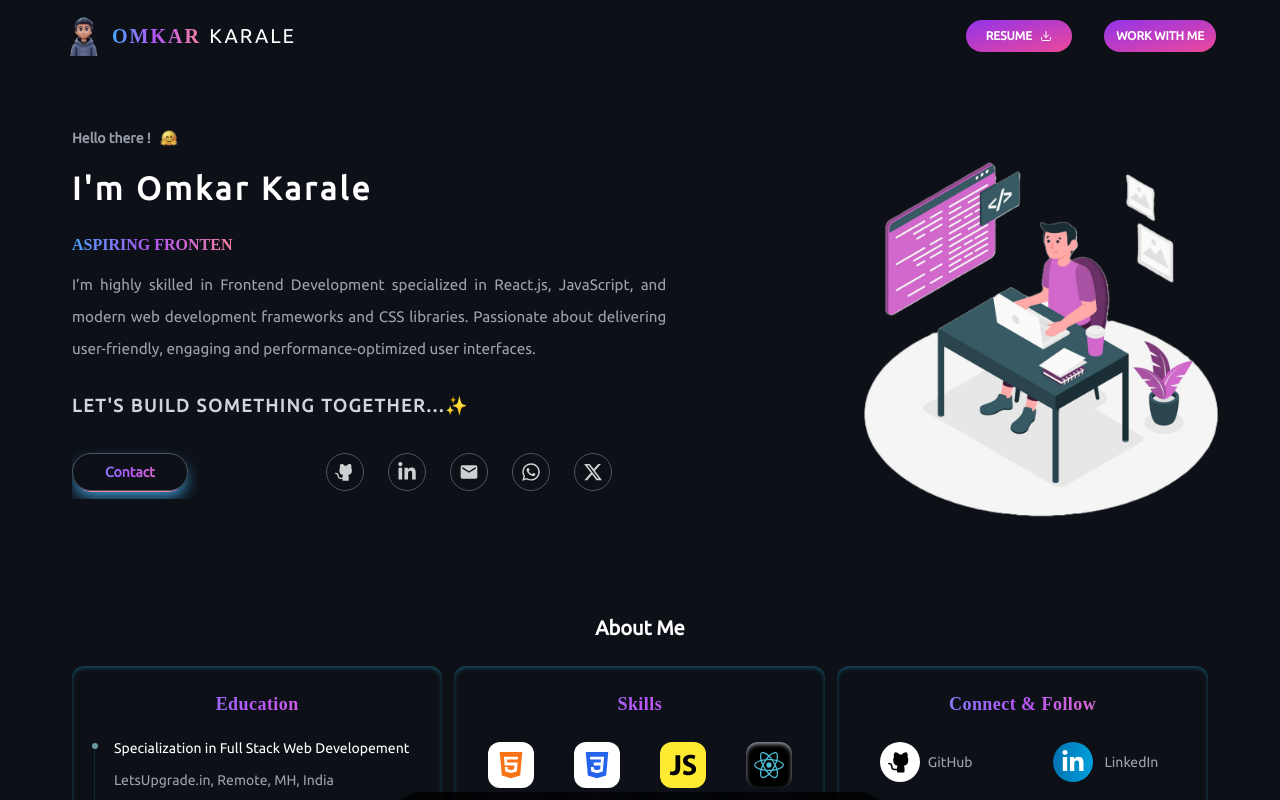
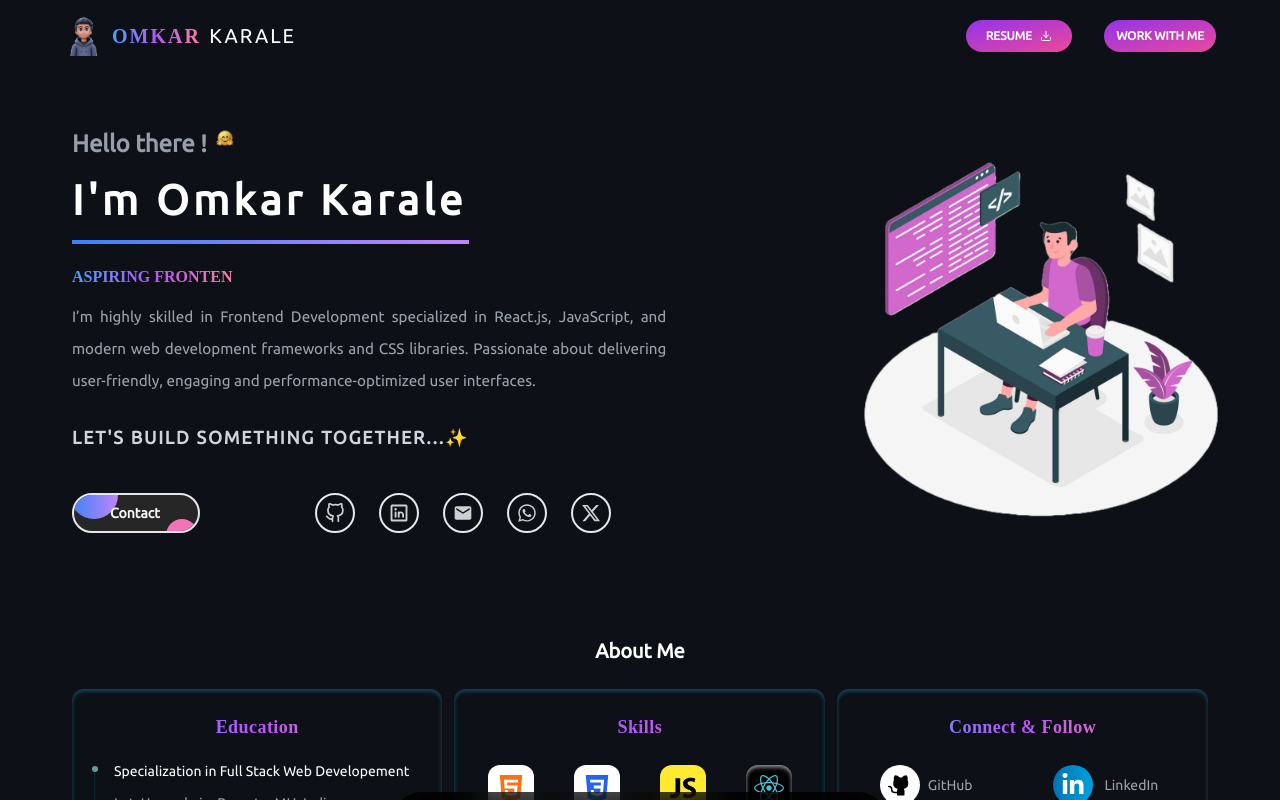
Before and after one commit to onkar895/ONKAR-PORTFOLIO, a React (Vite) app: page / in a window 1280 px wide. Shown: the top 800 px of the page. Built offline with nearby package versions, Linux system fonts and the light colour scheme.

Commit message:
Updated the required Components for more better UI and UX

```diff
--- a/src/Components/Banner.jsx
+++ b/src/Components/Banner.jsx
@@ -3,7 +3,9 @@
 import React from 'react'
 import { FaLinkedinIn } from "react-icons/fa";
 import { FaXTwitter, FaWhatsapp } from "react-icons/fa6";
-import { FiDownload } from "react-icons/fi";
+import { PiLinkedinLogoBold } from "react-icons/pi";
+import { IoLogoLinkedin } from "react-icons/io5";
+import { FiDownload, FiGithub } from "react-icons/fi";
 import { MdEmail } from "react-icons/md";
 import { PiGithubLogoFill } from "react-icons/pi";
 import { TypeAnimation } from "react-type-animation";
@@ -14,7 +16,8 @@ import Profile from '../assets/Profile.png'
 
 const Banner = () => {
 
-  const Icons = "bg-transparent rounded-full border border-gray-600 text-white/80 hover:text-white p-2 transition-all ease-in-out duration-300 hover:shadow-inner hover:shadow-cyan-500 hover:brightness-200 hover:scale-95"
+  const Icons = "rounded-full border-2 text-white/80 font-extrabold p-2 transition-all ease-in-out duration-300 hover:text-white hover:shadow-inner hover:shadow-white hover:brightness-200 hover:scale-95";
+
 
   const Contact = 'bg-transparent border border-gray-600 hover:border-cyan-900 rounded-full px-8 py-2 flex items-center text-gradient text-sm cursor-pointer hover:brightness-200 md:brightness-100 brightness-150 md:shadow-[0_2px_0_-2px_#B855F9,0_5px_0_-4px_#F8829E,0_8px_16px_-3px_#42A6E3] transition-all ease-in-out duration-500'
 
@@ -23,9 +26,10 @@ const Banner = () => {
       <div className='md:px-4 px-1'>
         <div className='lg:flex lg:space-y-0 space-y-14'>
           <div className='flex flex-col lg:gap-2 gap-4 max-sm:mt-10 max-sm:mx-auto lg:w-[80%] lg:pl-8 md:px-2 lg:px-0'>
-            <div className='space-y-4 lg:w-[30vw] w-full flex flex-col max-sm:items-center md:items-center lg:items-start hide-scrollbar'>
-              <h1 className='flex gap-2 lg:text-sm text-2xl font-bold animate-pulse text-gray-400 cursor-pointer hover:-translate-y-1 transition-all duration-500'>Hello there ! <img src={HII} alt="" className='w-7 h-7 lg:w-5 lg:h-5' /></h1>
-              <h1 className='font-bold py-2 lg:text-[40px] text-[36px] min-[320px]:text-[32px] min-[1024px]:text-[32px] tracking-widest'> I'm Omkar <span>Karale</span></h1>
+            <div className='space-y-4 lg:w-[31vw] w-full flex flex-col max-sm:items-center md:items-center lg:items-start hide-scrollbar'>
+              <h1 className='flex gap-2 lg:text-md text-2xl font-bold animate-pulse text-gray-400 cursor-pointer hover:-translate-y-1 transition-all duration-500'>Hello there ! <img src={HII} alt="" className='w-7 h-7 lg:w-5 lg:h-5' /></h1>
+              <h1 className='font-extrabold py-2 lg:text-[40px] text-[36px] min-[320px]:text-[32px] min-[1024px]:text-[42px] tracking-widest'> I'm Omkar Karale</h1>
+              <div className='w-full h-1 bg-gradient-to-l from-purple-400 to-blue-500 animate-slideFade'></div>
               <div className='text-[20px] min-[320px]:text-[18px] min-[1024px]:text-[16px] font-semibold uppercase'>
                 <TypeAnimation
                   sequence={["Aspiring Frontend Enthusiast", 2000, "Passionate Web Developer", 2000, "Eager Learner of Web Wizardry", 2000]}
@@ -44,24 +48,30 @@ const Banner = () => {
               <div className="tracking-widest shadow-2x font-bold hide-scrollbar">
                 <h1 data-aos="fade-up" data-aos-duration="2000" className='text-gray-300 max-sm:text-sm'>LET'S BUILD SOMETHING TOGETHER...✨</h1>
               </div>
-              <div className='flex min-[1024px]:flex-nowrap min-[1024px]:gap-10 flex-wrap justify-between md:w-[70.2%] w-[100%] max-sm:gap-y-10 md:gap-y-5 lg:gap-y-0 py-2 cursor-pointer'>
+              <div className='flex min-[1024px]:flex-nowrap min-[1024px]:gap-10 flex-wrap justify-between md:w-[70%] w-[100%] max-sm:gap-y-10 md:gap-y-5 lg:gap-y-0 py-4 cursor-pointer'>
                 <NavLink to='https://drive.google.com/file/d/12c7P3RFzzo-7xWmmPeDOFt5JIkaebgQG/view?usp=sharing' className='flex items-center gap-2 text-sm btn px-6 py-2 md:hidden hover:-translate-y-1.2 transition-all duration-500'>
                   <span>Resume</span>
                   <FiDownload className='text-sm' />
                 </NavLink>
-                <NavLink to='/contact'
-                  className={Contact}>
-                  <span className='font-bolder'>Contact</span>
+
+                <NavLink to='/contact'>
+                  <button class="border-2 text-gray-50  duration-300 relative group cursor-pointer overflow-hidden h-10 w-32 rounded-full bg-neutral-800 p-2  font-extrabold hover:bg-black/90">
+                    <div class="absolute group-hover:-top-1 group-hover:-right-2 z-10 w-16 h-16 rounded-full group-hover:scale-150  duration-700 right-12 top-12 bg-purple-500"></div>
+                    <div class="absolute group-hover:-top-1 group-hover:-right-2 z-10 w-12 h-12 rounded-full group-hover:scale-150  duration-700 right-20 -top-6 bg-gradient-to-l from-purple-400 to-blue-500"></div>
+                    <div class="absolute group-hover:-top-1 group-hover:-right-2 z-10 w-8 h-8   rounded-full group-hover:scale-150  duration-700 right-32 bottom-6 bg-orange-300"></div>
+                    <div class="absolute group-hover:-top-1 group-hover:-right-2 z-10 w-8 h-8   rounded-full group-hover:scale-150  duration-700 right-0 top-6 bg-pink-400"></div>
+                    <p class="z-10 absolute bottom-2 left-9 text-sm"><span className=''>Contact</span></p>
+                  </button>
                 </NavLink>
                 <div className="flex items-center space-x-6 max-sm:w-[100%] justify-between overflow-hidden text-xl max-sm:mx-auto">
                   <div className={Icons}>
                     <a href="https://github.com/onkar895">
-                      <PiGithubLogoFill />
+                      <FiGithub />
                     </a>
                   </div>
                   <div className={Icons}>
                     <a href="https://www.linkedin.com/in/omkarkarale541/">
-                      <FaLinkedinIn />
+                      <PiLinkedinLogoBold />
                     </a>
                   </div>
                   <div className={Icons}>
--- a/src/index.css
+++ b/src/index.css
@@ -132,7 +132,7 @@ body,
 }
 
 .btn:hover {
-    background-image: linear-gradient(to bottom right, #ec4899, #9333ea);
+    background: linear-gradient(to left, #954bef, #36a1ee);
     color: #ffffff;
 }
 
--- a/tailwind.config.js
+++ b/tailwind.config.js
@@ -17,6 +17,21 @@ export default {
       xl: '1200px'
     },
     extend: {
+      keyframes: {
+        wiggle: {
+          '0%, 100%': { transform: 'translateX(0)' },
+          '50%': { transform: 'translateX(100%)' }
+        },
+        slideFade: {
+          '0%': { transform: 'translateX(-100%)', opacity: 0.2 },
+          '50%': { opacity: 0.5 },
+          '100%': { transform: 'translateX(0)', opacity: 1 }
+        }
+      },
+      animation: {
+        wiggle: 'wiggle 3s ease-in-out infinite',
+        slideFade: 'slideFade 4s ease-in-out'
+      },
       colors: {
         primary: '#0a0a0a',
         accent: '#B809C3',
```
